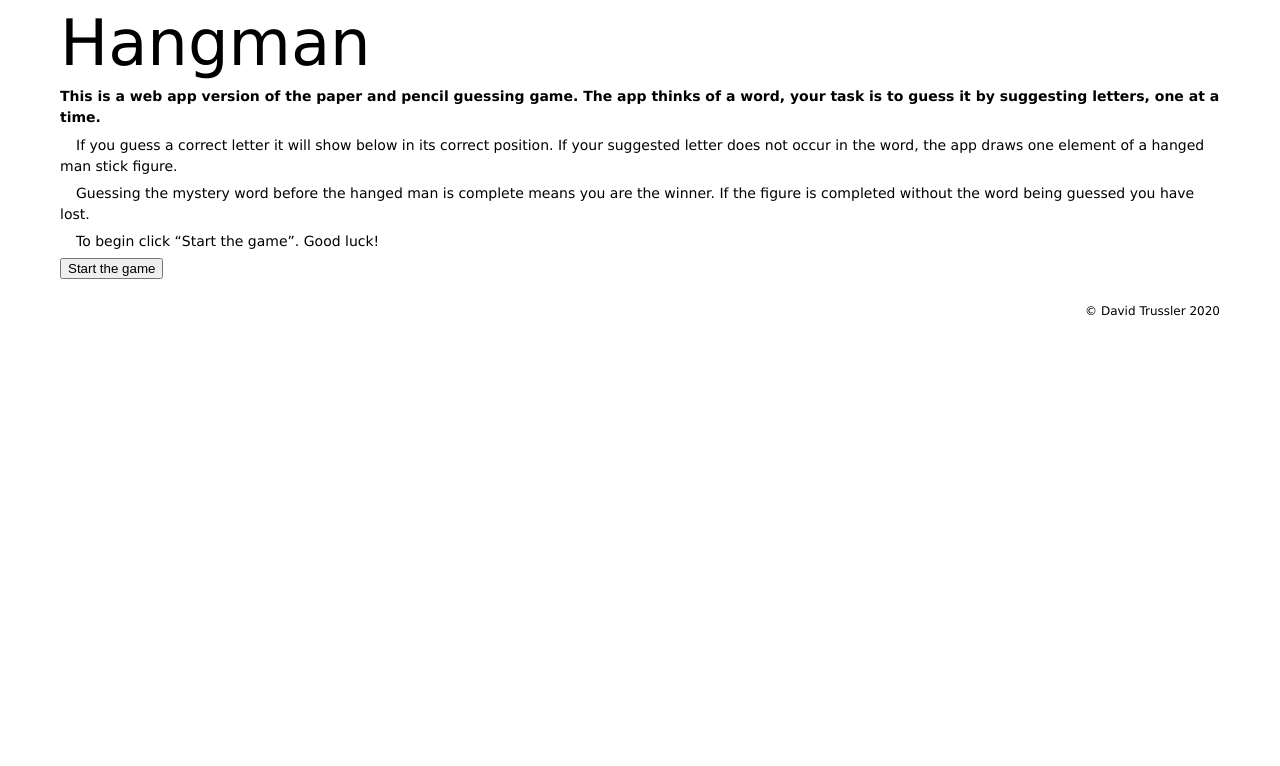
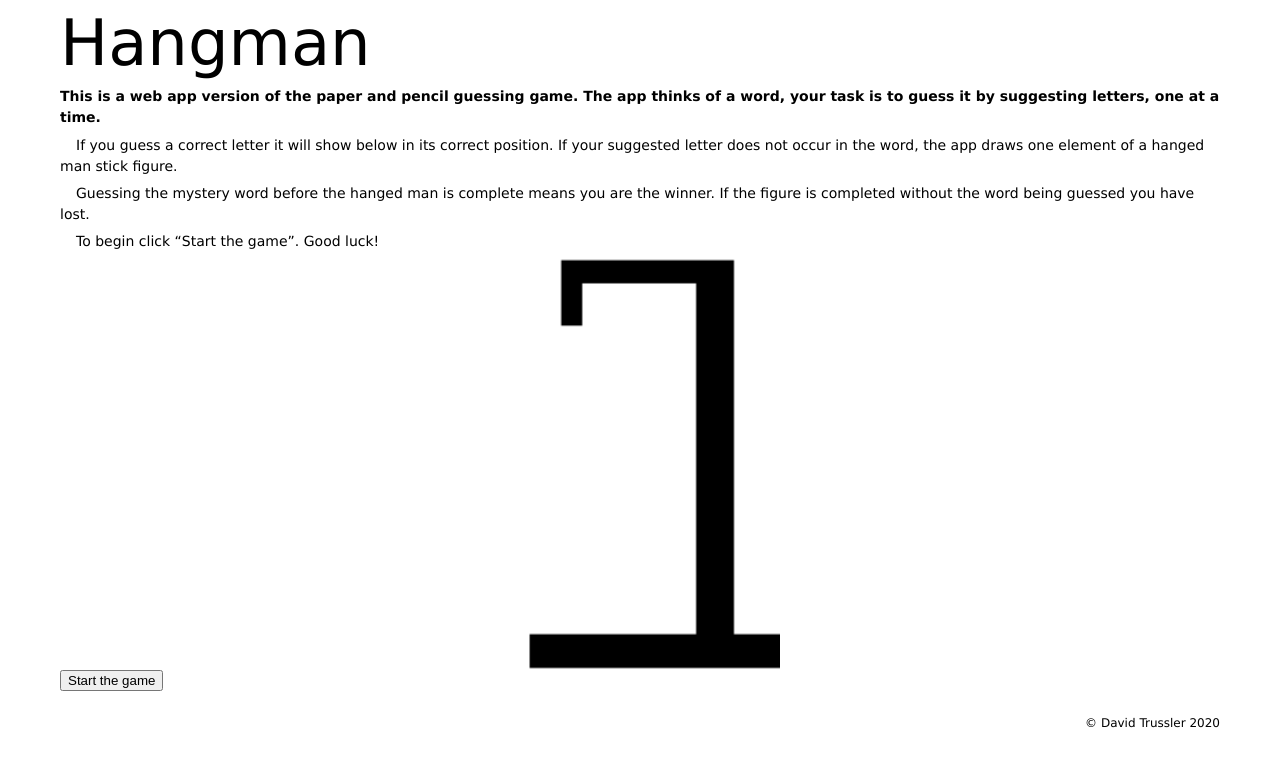
Before and after one commit to davidtrussler/hangman, a React (Create React App) app: page / in a window 1280 px wide. Shown: the top 766 px of the page. Built offline with nearby package versions, Linux system fonts and the light colour scheme.

Commit message:
Adds image `figure` to container

```diff
--- a/stylesheets/_main.scss
+++ b/stylesheets/_main.scss
@@ -13,6 +13,22 @@ main {
 		&:first-child {
 			text-indent: 0;
 			font-weight: bold;
+		}
+	}
+
+	.img-container {
+		width: 100%;
+		max-width: calc(300px - #{$default-gutter});
+		height: 0;
+		padding: 195 / 142 * 100% 0 0;
+		margin: 0 auto;
+		background: url('/figure.png');
+		background-repeat: no-repeat;
+		background-size: cover;
+
+		@include respond-to(300px) {
+			height: 195 / 142 * 300px;
+			padding-top: 0;
 		}
 	}
 }
```
Also changed, not shown: public/figure.png (added).
